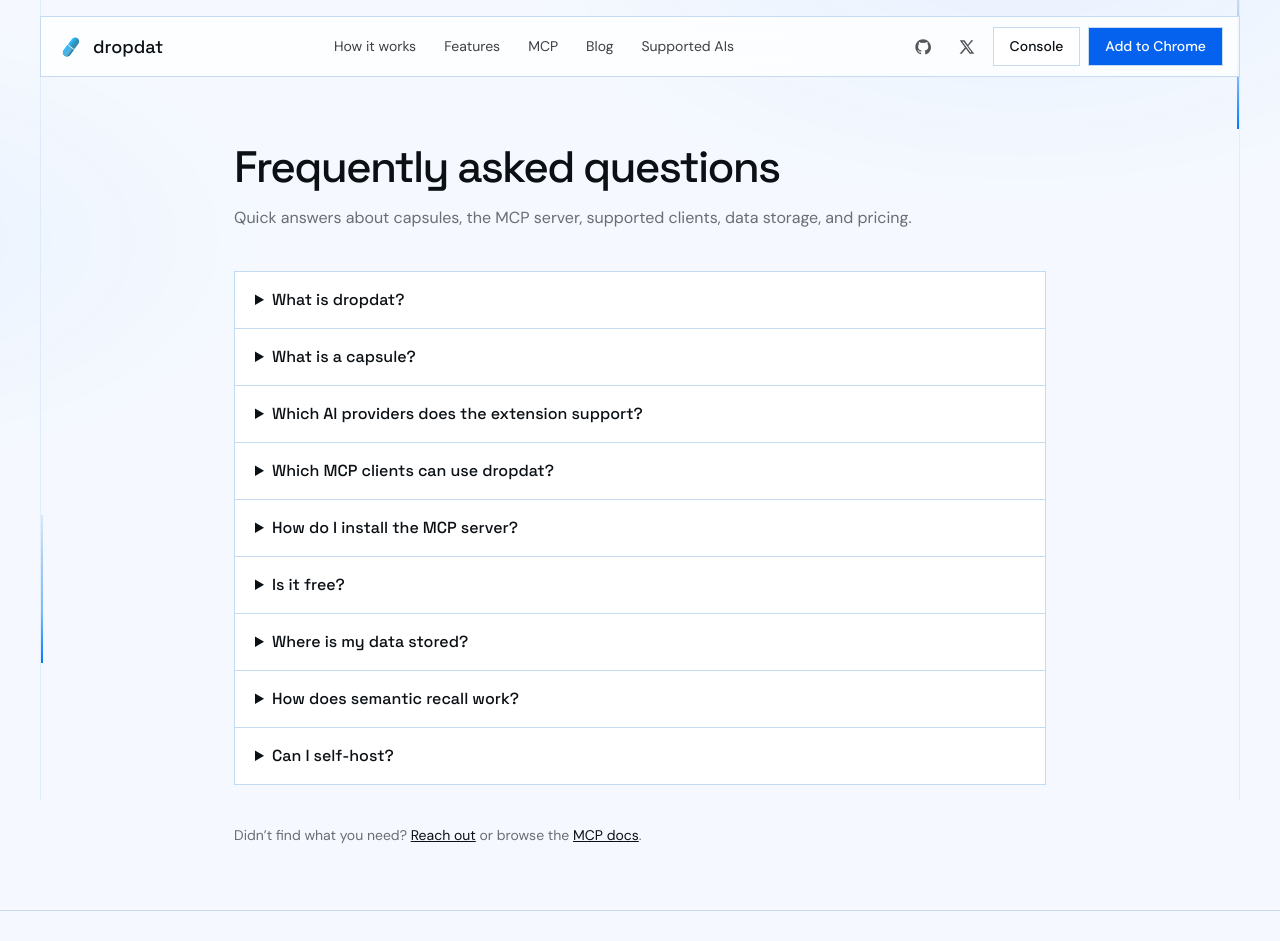
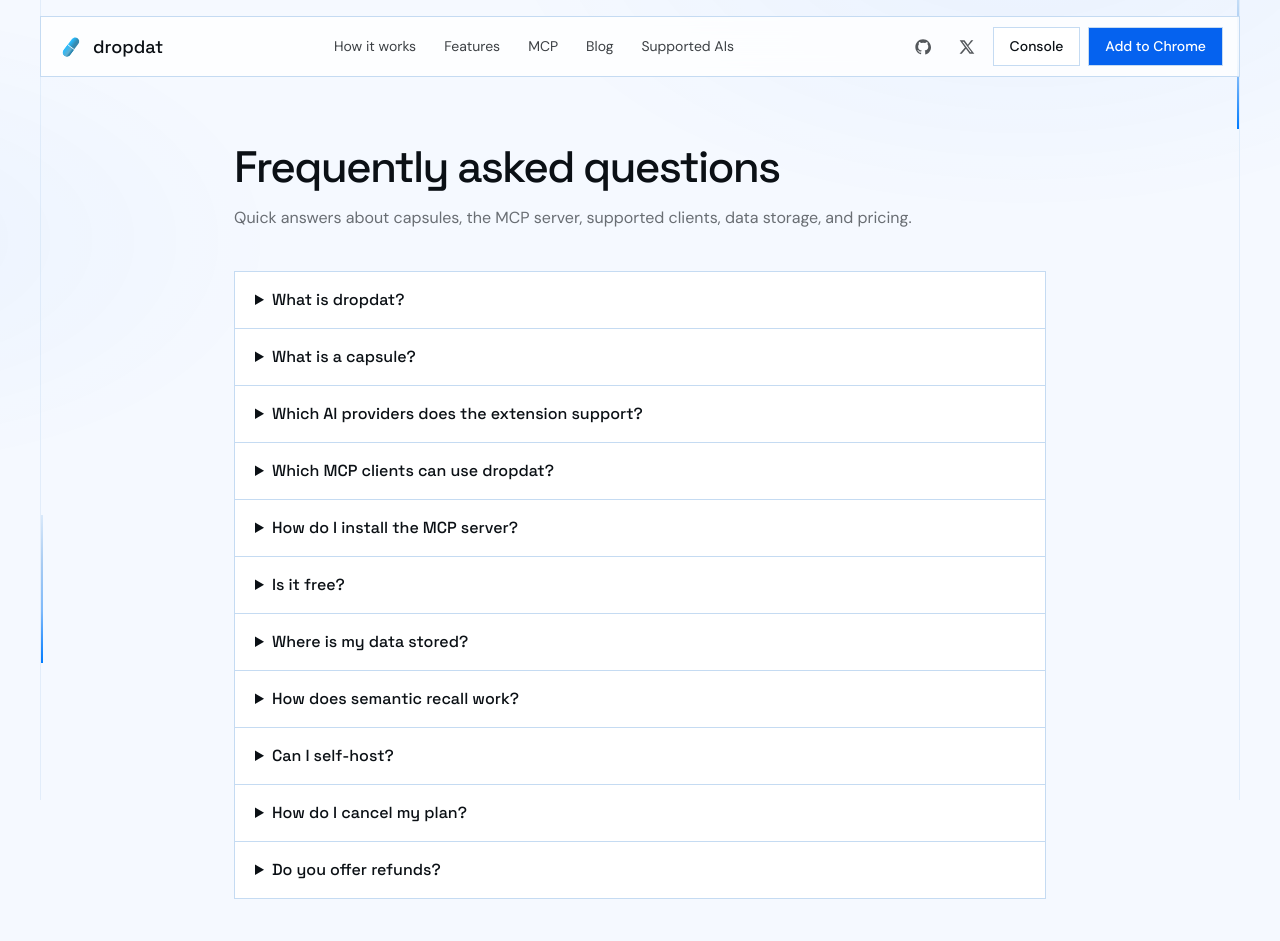
Before and after one commit to dropdat/capsule, a Next.js app in the folder web/: page /faq in a window 1280 px wide. Shown: the top 941 px of the page. Built offline with nearby package versions, Linux system fonts and the light colour scheme; no server answers.

Commit message:
docs(faq): add cancel-plan and refund-policy entries

```diff
--- a/web/src/app/faq/page.tsx
+++ b/web/src/app/faq/page.tsx
@@ -55,6 +55,14 @@
   {
     q: "Can I self-host?",
     a: "The MCP server is open source. The API/backend is currently hosted at dropdat.app; self-host instructions will be published as the API stabilises.",
+  },
+  {
+    q: "How do I cancel my plan?",
+    a: "Open Billing in the dashboard and hit Cancel plan. The cancellation takes effect at the end of your current billing period — you keep access until then.",
+  },
+  {
+    q: "Do you offer refunds?",
+    a: "Yes — we refund any plan as long as you haven't used a paid feature after purchase. Contact support from the dashboard with your account email and we'll process it.",
   },
 ];
 
```
